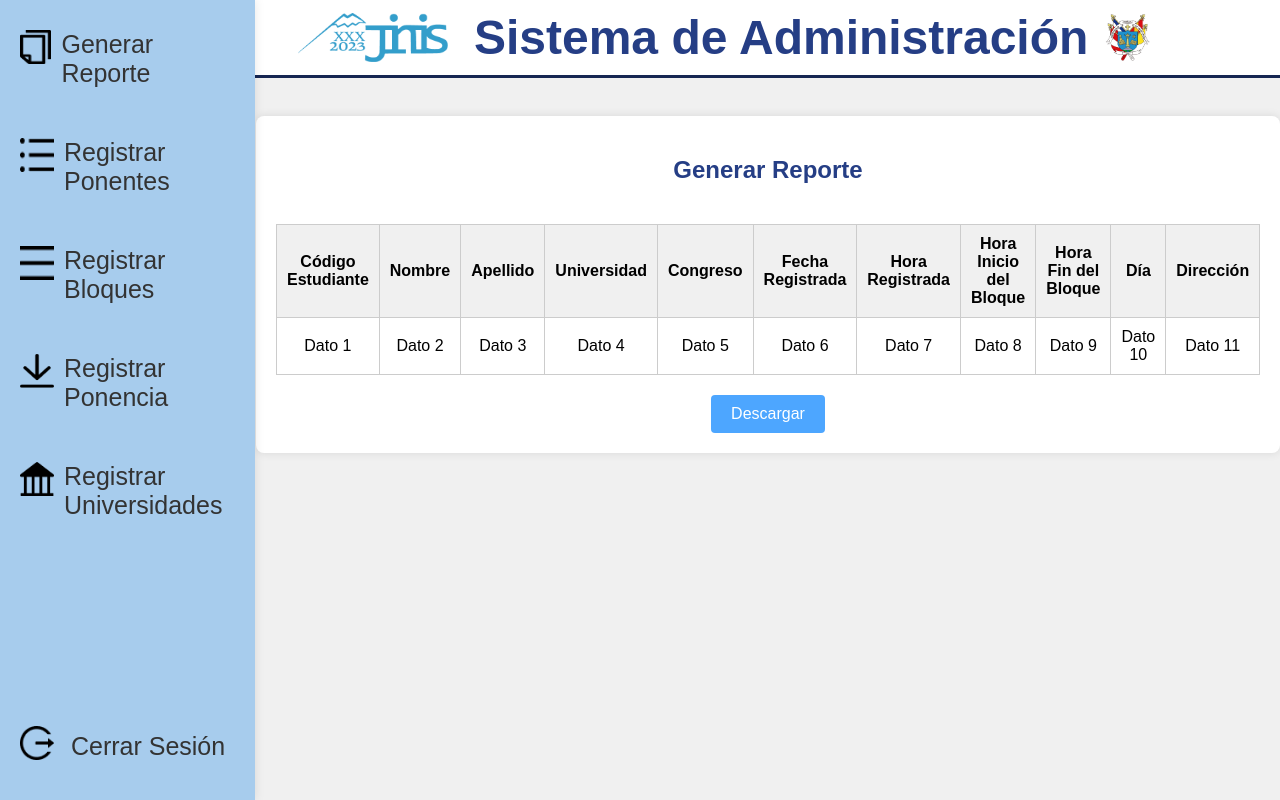
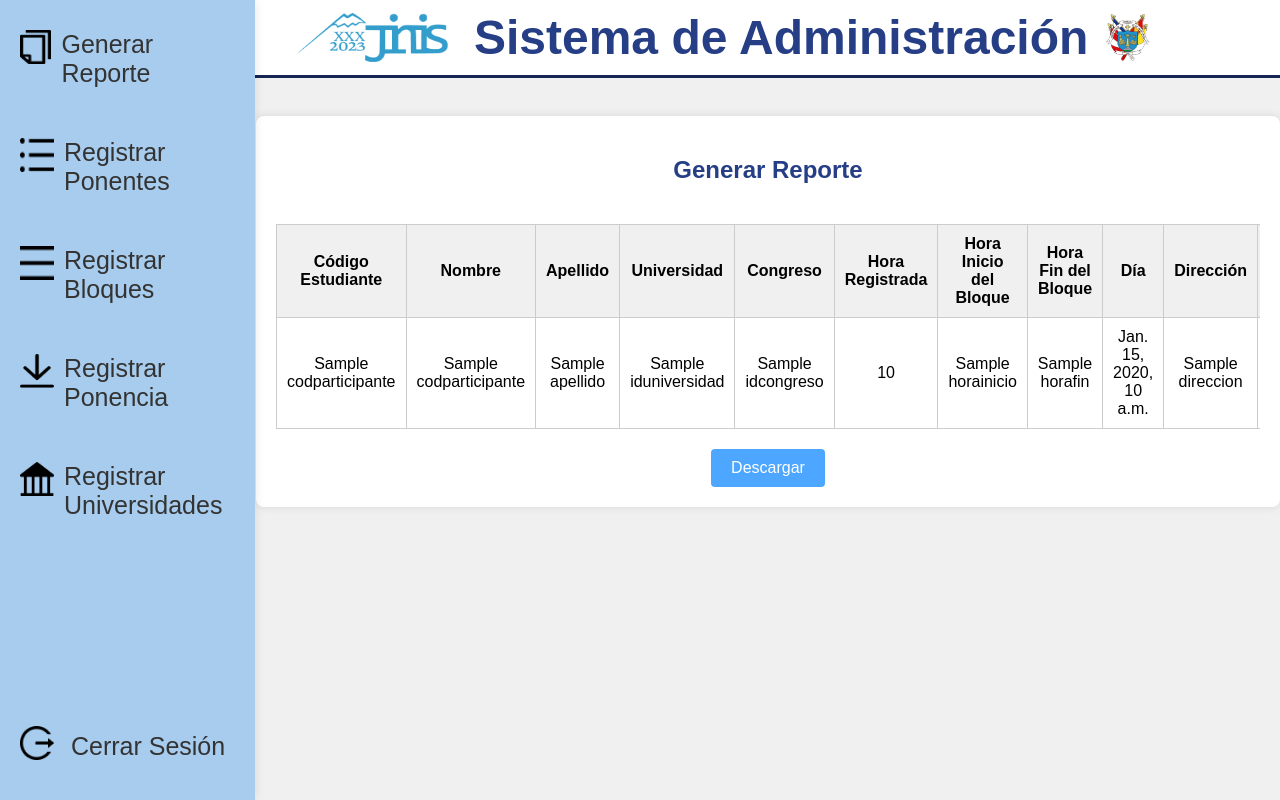
Before and after one commit to Fidel-Arias/Sistema_de_Asistencia, a Django app: template Admin/templates/pages/generarReporte.html in a window 1280 px wide. Run offline with Django 5.2, Linux system fonts and the light colour scheme; the template is opened without the code that fills it: most values are stand-ins (such as "Sample title", 1, 10 or a date in 2020).

Commit message:
cambios en la estructura de generar reporte

```diff
--- a/Admin/templates/pages/generarReporte.html
+++ b/Admin/templates/pages/generarReporte.html
@@ -1,4 +1,6 @@
 {% load static %}
+{% load custom_filters %}
+{% load humanize %}
 
 <!DOCTYPE html>
 <html lang="es">
@@ -27,33 +29,31 @@
                         <th>Apellido</th>
                         <th>Universidad</th>
                         <th>Congreso</th>
-                        <th>Fecha Registrada</th>
                         <th>Hora Registrada</th>
                         <th>Hora Inicio del Bloque</th>
                         <th>Hora Fin del Bloque</th>
                         <th>Día</th>
                         <th>Dirección</th>
                         <th>Ponencia</th>
-                        <th>Correo</th>
                     </tr>
                 </thead>
                 <tbody>
                     <!-- Ejemplo de fila de datos -->
+                    {% for participante in listaAsistencia %}
                     <tr>
-                        <td>Dato 1</td>
-                        <td>Dato 2</td>
-                        <td>Dato 3</td>
-                        <td>Dato 4</td>
-                        <td>Dato 5</td>
-                        <td>Dato 6</td>
-                        <td>Dato 7</td>
-                        <td>Dato 8</td>
-                        <td>Dato 9</td>
-                        <td>Dato 10</td>
-                        <td>Dato 11</td>
-                        <td>Dato 12</td>
-                        <td>Dato 13</td>
+                        <td>{{participante.codparticipante.codparticipante}}</td>
+                        <td>{{participante.codparticipante.nombre}}</td>
+                        <td>{{participante.codparticipante.apellido}}</td>
+                        <td>{{participante.iduniversidad.nombre}}</td>
+                        <td>{{participante.idcongreso.nombre}}</td>
+                        <td>{{participante.hora|time:"H"}}</td>
+                        <td>{{participante.idbloque.horainicio}}</td>
+                        <td>{{participante.idbloque.horafin}}</td>
+                        <td>{{participante.fecha|format_fecha}}</td>
+                        <td>{{participante.idbloque.direccion}}</td>
+                        <td>{{participante.idponencia.nombre}}</td>
                     </tr>
+                    {% endfor %}
                     <!-- Agregar más filas según sea necesario -->
                 </tbody>
             </table>
@@ -62,6 +62,11 @@
             <button class="download-button">Descargar</button>
         </div>
     </main>
+    <style>
+        .main {
+            max-width: 1270px;
+        }
+    </style>
 </body>
 {%for }
 </html>
--- a/static/estilos/paginasAdmin.css
+++ b/static/estilos/paginasAdmin.css
@@ -8,7 +8,7 @@ body {
     padding: 0;
 }
 .main {
-    max-width: 1200px;
+    max-width: 1250px;
     margin-left: 20%;
     margin-top: 3%;
     background-color: #fff;
```
